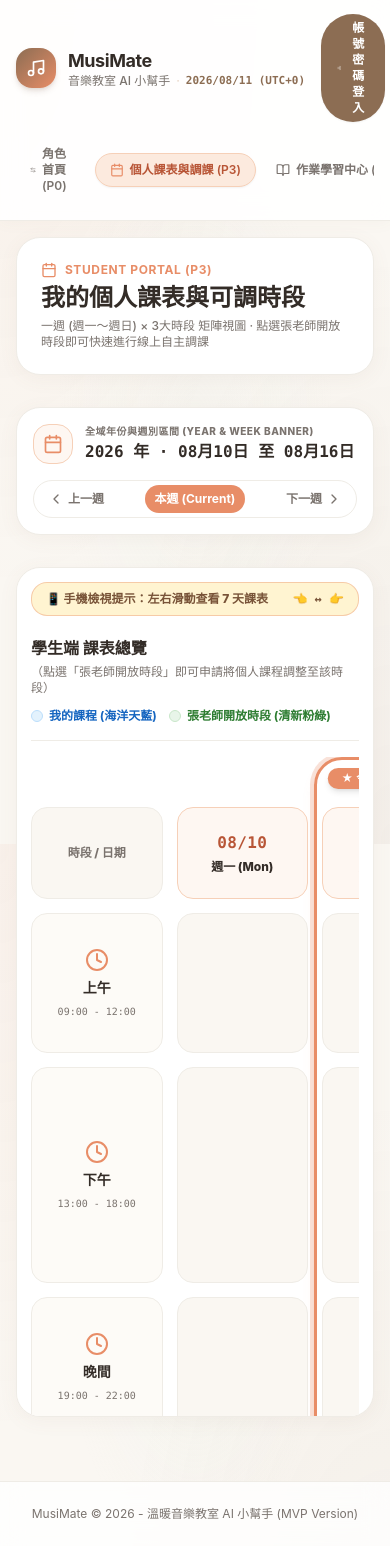
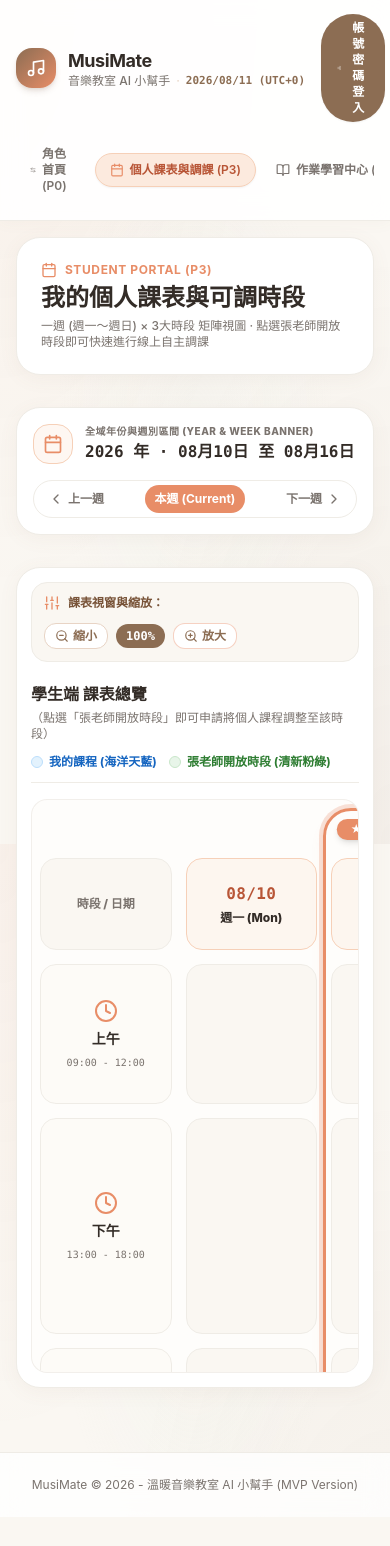
Before and after one commit to Charles0rocks/music-classroom-ai-assistant, a Next.js app: page /student/schedule in a window 390 px wide. After the commit the page ends 1517 px from the top, so only its background shows below. Built offline with nearby package versions, Linux system fonts and the light colour scheme.

Commit message:
feat_mobile_viewport_zoom_controls_and_dual_axis_xy_scrollbars

```diff
--- a/src/app/student/schedule/page.tsx
+++ b/src/app/student/schedule/page.tsx
@@ -17,6 +17,8 @@ import {
   Sliders,
   Layers,
   BookOpen,
+  ZoomIn,
+  ZoomOut,
 } from 'lucide-react';
 import { Appointment, ScheduleSlot } from '@/types';
 
@@ -46,6 +48,7 @@ export default function StudentSchedulePage() {
   const currentStudentId = studentProfile?.id || 's-1';
 
   const [weekOffset, setWeekOffset] = useState<number>(0);
+  const [zoomLevel, setZoomLevel] = useState<number>(100);
   const [selectedSlotForReschedule, setSelectedSlotForReschedule] = useState<ScheduleSlot | null>(null);
   const [showRescheduleModal, setShowRescheduleModal] = useState<boolean>(false);
   const [selectedAppToMove, setSelectedAppToMove] = useState<string>('');
@@ -218,14 +221,41 @@ export default function StudentSchedulePage() {
       </div>
 
       {/* Synchronized Row-Grid Matrix Container */}
-      <div className="warm-card p-3.5 sm:p-6 lg:p-10 rounded-3xl border border-[#EFECE6] shadow-warm space-y-4 sm:space-y-6 max-h-[850px] overflow-y-auto scrollbar-thin">
-        {/* Mobile Horizontal Scroll Prompt Banner */}
-        <div className="md:hidden flex items-center justify-between text-xs font-extrabold text-[#785338] bg-[#FFF3CD]/90 border border-[#E88D67]/40 px-3.5 py-2 rounded-2xl shadow-xs">
-          <span>📱 手機檢視提示：左右滑動查看 7 天課表</span>
-          <span className="font-mono text-xs font-black">👈 ↔ 👉</span>
+      <div className="warm-card p-3.5 sm:p-6 lg:p-8 rounded-3xl border border-[#EFECE6] shadow-warm space-y-4 sm:space-y-5">
+        {/* Mobile & Desktop Viewport Toolbar: Zoom In/Out & Dual-Axis X/Y Scrollbar Controls */}
+        <div className="flex flex-wrap items-center justify-between gap-3 bg-[#FAF7F2] p-3 rounded-2xl border border-[#EFECE6]">
+          <div className="flex items-center gap-2 text-xs font-extrabold text-[#785338]">
+            <Sliders className="w-4 h-4 text-[#E88D67]" />
+            <span>課表視窗與縮放：</span>
+            <span className="text-[11px] text-[#7A736E] font-medium hidden sm:inline">(支援 X/Y 雙軸滑軌拉動與比例調整)</span>
+          </div>
+
+          <div className="flex items-center gap-2">
+            <button
+              onClick={() => setZoomLevel((prev) => Math.max(60, prev - 15))}
+              className="px-2.5 py-1 rounded-xl bg-white hover:bg-[#FAF2EC] text-[#8C6D53] border border-[#E8D4C5] text-xs font-extrabold flex items-center gap-1 shadow-xs transition-all active:scale-95"
+              title="縮小課表視窗 (方便手機單頁檢視)"
+            >
+              <ZoomOut className="w-3.5 h-3.5" /> 縮小
+            </button>
+            <button
+              onClick={() => setZoomLevel(100)}
+              className="px-2.5 py-1 rounded-xl bg-[#8C6D53] text-white text-xs font-mono font-bold shadow-xs hover:bg-[#765942] transition-all"
+              title="重置為 100% 預設比例"
+            >
+              {zoomLevel}%
+            </button>
+            <button
+              onClick={() => setZoomLevel((prev) => Math.min(160, prev + 15))}
+              className="px-2.5 py-1 rounded-xl bg-white hover:bg-[#FAF2EC] text-[#8C6D53] border border-[#E88D67]/40 text-xs font-extrabold flex items-center gap-1 shadow-xs transition-all active:scale-95"
+              title="放大課表視窗"
+            >
+              <ZoomIn className="w-3.5 h-3.5" /> 放大
+            </button>
+          </div>
         </div>
 
-        <div className="flex flex-col sm:flex-row sm:items-center justify-between border-b border-[#EFECE6] pb-4 sticky top-0 bg-white/95 backdrop-blur-md z-20 pt-1 gap-3">
+        <div className="flex flex-col sm:flex-row sm:items-center justify-between border-b border-[#EFECE6] pb-3 sticky top-0 bg-white/95 backdrop-blur-md z-20 pt-1 gap-3">
           <h2 className="text-base sm:text-lg font-bold text-[#332C27] flex flex-col sm:flex-row sm:items-center gap-1 sm:gap-2">
             <span>學生端 課表總覽</span>
             <span className="text-xs text-[#7A736E] font-normal">（點選「張老師開放時段」即可申請將個人課程調整至該時段）</span>
@@ -240,9 +270,15 @@ export default function StudentSchedulePage() {
           </div>
         </div>
 
-        <div className="overflow-x-auto pb-2 scrollbar-thin touch-pan-x">
-          {/* Outer Container with 100% Precise Math Overlay for Today */}
-          <div className="min-w-[1150px] relative space-y-3.5 pt-9 pb-1">
+        {/* Dual X & Y Axis Scrollbar Viewport Container */}
+        <div className="overflow-x-auto overflow-y-auto max-h-[68vh] sm:max-h-[750px] pb-3 pr-2.5 scrollbar-thin scrollbar-thumb-[#8C6D53]/50 scrollbar-track-[#FAF7F2] touch-pan-x touch-pan-y rounded-2xl border border-[#EFECE6]/80 bg-[#FAF7F2]/30 p-2">
+          {/* Outer Container with 100% Precise Math Overlay for Today & Scalable Min Width */}
+          <div
+            className="relative space-y-3.5 pt-9 pb-2 transition-all duration-200"
+            style={{
+              minWidth: `${Math.round(1150 * (zoomLevel / 100))}px`,
+            }}
+          >
             {/* Today's Single Big Orange Border Container Overlay */}
             {todayColIdx !== -1 && (
               <div
--- a/src/app/teacher/schedule/page.tsx
+++ b/src/app/teacher/schedule/page.tsx
@@ -25,6 +25,8 @@ import {
   ArrowRightLeft,
   Trash2,
   GripVertical,
+  ZoomIn,
+  ZoomOut,
 } from 'lucide-react';
 import { ScheduleSlot, Appointment } from '@/types';
 
@@ -93,6 +95,7 @@ export default function TeacherSchedulePage() {
   }, [currentRole, router]);
 
   const [weekOffset, setWeekOffset] = useState<number>(0);
+  const [zoomLevel, setZoomLevel] = useState<number>(100);
   const [scheduleMode, setScheduleMode] = useState<ScheduleMode>('recurring');
 
   // Form State for Mode 1: 1. 常態課表 (Supports Custom Typing!)
@@ -891,14 +894,41 @@ export default function TeacherSchedulePage() {
       </div>
 
       {/* Rock-Solid Matrix Table with 4 Row-Grid Divs & Absolute Precise Math Overlay for Today */}
-      <div className="warm-card p-3.5 sm:p-6 lg:p-10 rounded-3xl border border-[#EFECE6] shadow-warm space-y-4 sm:space-y-6 max-h-[850px] overflow-y-auto scrollbar-thin">
-        {/* Mobile Horizontal Scroll Prompt Banner */}
-        <div className="md:hidden flex items-center justify-between text-xs font-extrabold text-[#785338] bg-[#FFF3CD]/90 border border-[#E88D67]/40 px-3.5 py-2 rounded-2xl shadow-xs">
-          <span>📱 手機檢視提示：左右滑動查看 7 天課表</span>
-          <span className="font-mono text-xs font-black">👈 ↔ 👉</span>
+      <div className="warm-card p-3.5 sm:p-6 lg:p-8 rounded-3xl border border-[#EFECE6] shadow-warm space-y-4 sm:space-y-5">
+        {/* Mobile & Desktop Viewport Toolbar: Zoom In/Out & Dual-Axis X/Y Scrollbar Controls */}
+        <div className="flex flex-wrap items-center justify-between gap-3 bg-[#FAF7F2] p-3 rounded-2xl border border-[#EFECE6]">
+          <div className="flex items-center gap-2 text-xs font-extrabold text-[#785338]">
+            <Sliders className="w-4 h-4 text-[#E88D67]" />
+            <span>課表視窗與縮放：</span>
+            <span className="text-[11px] text-[#7A736E] font-medium hidden sm:inline">(支援 X/Y 雙軸滑軌拉動與比例調整)</span>
+          </div>
+
+          <div className="flex items-center gap-2">
+            <button
+              onClick={() => setZoomLevel((prev) => Math.max(60, prev - 15))}
+              className="px-2.5 py-1 rounded-xl bg-white hover:bg-[#FAF2EC] text-[#8C6D53] border border-[#E8D4C5] text-xs font-extrabold flex items-center gap-1 shadow-xs transition-all active:scale-95"
+              title="縮小課表視窗 (方便手機單頁檢視)"
+            >
+              <ZoomOut className="w-3.5 h-3.5" /> 縮小
+            </button>
+            <button
+              onClick={() => setZoomLevel(100)}
+              className="px-2.5 py-1 rounded-xl bg-[#8C6D53] text-white text-xs font-mono font-bold shadow-xs hover:bg-[#765942] transition-all"
+              title="重置為 100% 預設比例"
+            >
+              {zoomLevel}%
+            </button>
+            <button
+              onClick={() => setZoomLevel((prev) => Math.min(160, prev + 15))}
+              className="px-2.5 py-1 rounded-xl bg-white hover:bg-[#FAF2EC] text-[#8C6D53] border border-[#E8D4C5] text-xs font-extrabold flex items-center gap-1 shadow-xs transition-all active:scale-95"
+              title="放大課表視窗"
+            >
+              <ZoomIn className="w-3.5 h-3.5" /> 放大
+            </button>
+          </div>
         </div>
 
-        <div className="flex flex-col sm:flex-row sm:items-center justify-between border-b border-[#EFECE6] pb-4 sticky top-0 bg-white/95 backdrop-blur-md z-20 pt-1 gap-3">
+        <div className="flex flex-col sm:flex-row sm:items-center justify-between border-b border-[#EFECE6] pb-3 sticky top-0 bg-white/95 backdrop-blur-md z-20 pt-1 gap-3">
           <h2 className="text-base sm:text-lg font-bold text-[#332C27] flex flex-col sm:flex-row sm:items-center gap-1 sm:gap-2">
             <span>張老師 課表總覽</span>
             <span className="text-xs text-[#7A736E] font-normal">（可以直接用滑鼠拖曳卡片至任一天的格子內）</span>
@@ -919,8 +949,15 @@ export default function TeacherSchedulePage() {
           </div>
         </div>
 
-        {/* Outer Container with 100% Precise Math Overlay for Today */}
-        <div className="min-w-[1150px] relative space-y-3.5 pt-9 pb-1">
+        {/* Dual X & Y Axis Scrollbar Viewport Container */}
+        <div className="overflow-x-auto overflow-y-auto max-h-[68vh] sm:max-h-[750px] pb-3 pr-2.5 scrollbar-thin scrollbar-thumb-[#8C6D53]/50 scrollbar-track-[#FAF7F2] touch-pan-x touch-pan-y rounded-2xl border border-[#EFECE6]/80 bg-[#FAF7F2]/30 p-2">
+          {/* Outer Container with 100% Precise Math Overlay for Today & Scalable Min Width */}
+          <div
+            className="relative space-y-3.5 pt-9 pb-2 transition-all duration-200"
+            style={{
+              minWidth: `${Math.round(1150 * (zoomLevel / 100))}px`,
+            }}
+          >
           {/* Today's Single Big Orange Border Container Overlay */}
           {todayColIdx !== -1 && (
             <div
@@ -1065,6 +1102,7 @@ export default function TeacherSchedulePage() {
           })}
         </div>
       </div>
+    </div>
 
       {/* Single Add Slot Modal */}
       {showAddModal && (
```
